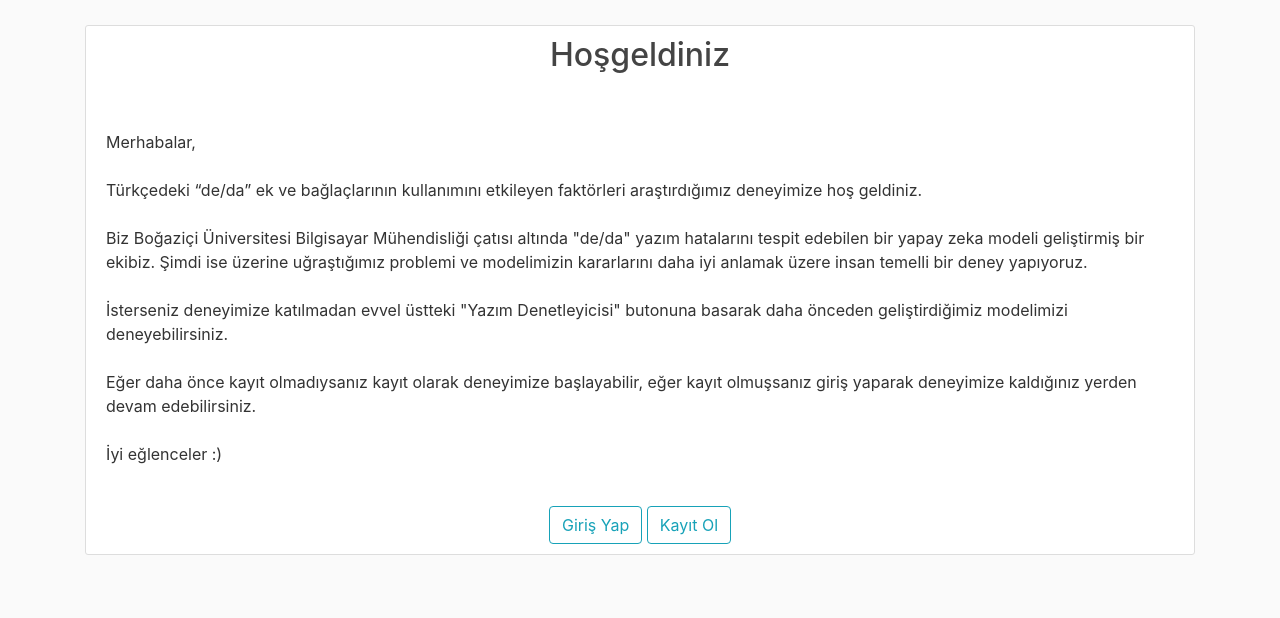
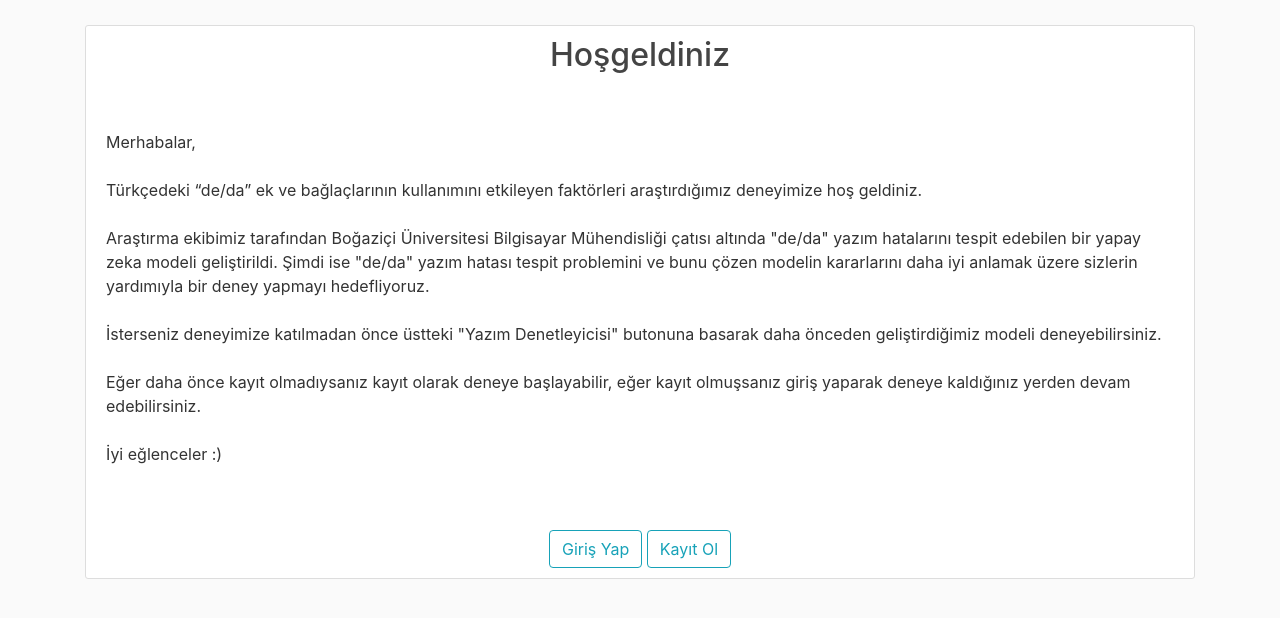
Before and after one commit to derlem/kanarya, a Django app: page /game/welcome/ in a window 1280 px wide. Shown: the part 56-674 px from the top of the page. Run offline with Django 3.2, Linux system fonts and the light colour scheme; parts of the project's set-up code (start-up, migrations or seed data) failed here and were passed over; some libraries are stand-ins or nearby versions.

Commit message:
Update welcome page

```diff
--- a/game_project/game/templates/game/welcome.html
+++ b/game_project/game/templates/game/welcome.html
@@ -13,13 +13,14 @@
 
 				Türkçedeki “de/da” ek ve bağlaçlarının kullanımını etkileyen faktörleri araştırdığımız deneyimize hoş geldiniz.
 
-				Biz Boğaziçi Üniversitesi Bilgisayar Mühendisliği çatısı altında "de/da" yazım hatalarını tespit edebilen bir yapay zeka modeli geliştirmiş bir ekibiz. Şimdi ise üzerine uğraştığımız problemi ve modelimizin kararlarını daha iyi anlamak üzere insan temelli bir deney yapıyoruz.
+				Araştırma ekibimiz tarafından Boğaziçi Üniversitesi Bilgisayar Mühendisliği çatısı altında "de/da" yazım hatalarını tespit edebilen bir yapay zeka modeli geliştirildi. Şimdi ise "de/da" yazım hatası tespit problemini ve bunu çözen modelin kararlarını daha iyi anlamak üzere sizlerin yardımıyla bir deney yapmayı hedefliyoruz.
 
-				İsterseniz deneyimize katılmadan evvel üstteki "Yazım Denetleyicisi" butonuna basarak daha önceden geliştirdiğimiz modelimizi deneyebilirsiniz.
+				İsterseniz deneyimize katılmadan önce üstteki "Yazım Denetleyicisi" butonuna basarak daha önceden geliştirdiğimiz modeli deneyebilirsiniz.
 
-				Eğer daha önce kayıt olmadıysanız kayıt olarak deneyimize başlayabilir, eğer kayıt olmuşsanız giriş yaparak deneyimize kaldığınız yerden devam edebilirsiniz.
+				Eğer daha önce kayıt olmadıysanız kayıt olarak deneye başlayabilir, eğer kayıt olmuşsanız giriş yaparak deneye kaldığınız yerden devam edebilirsiniz.
 
 				İyi eğlenceler :)
+
 
 		    </p>
 
```
